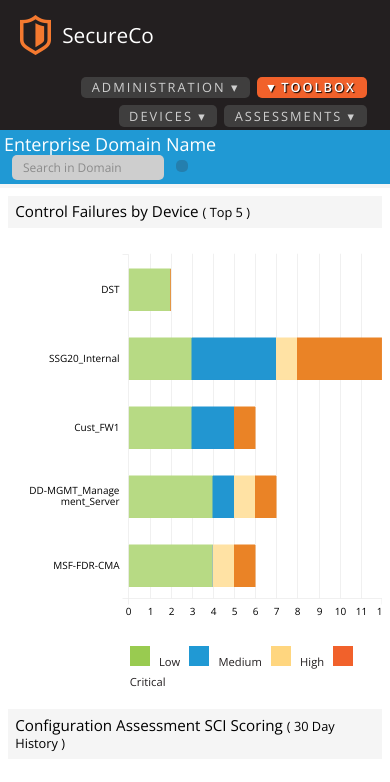
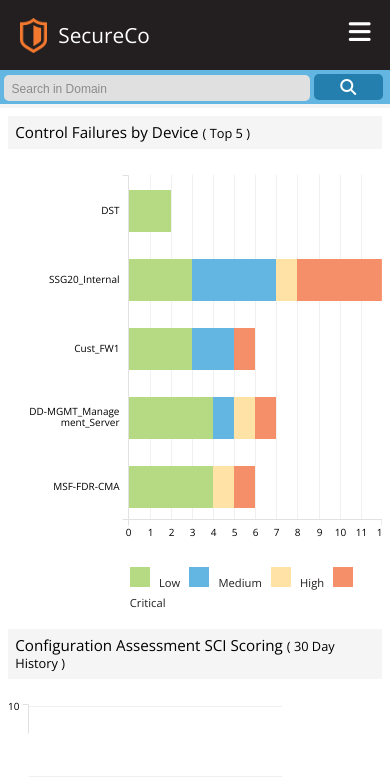
Before and after one commit to annaawang/credera, a website: page dist/index.html in a window 390 px wide. Shown: the top 782 px of the page. Drawn offline with nearby package versions, Linux system fonts and the light colour scheme.

Commit message:
added mobile nav

```diff
--- a/src/sass/_c3-custom.scss
+++ b/src/sass/_c3-custom.scss
@@ -1,6 +1,10 @@
-.c3 line, .c3 path {
+.c3 line  {
 	stroke: $gray-chart;
 	stroke-width: 0.5px;
+}
+
+.c3 path {
+	stroke: $gray-chart;
 }
 
 .c3 text {
@@ -11,22 +15,11 @@
 	display: none;
 }
 
-.legend span {
-    height: 20px;
-    width: 20px;
-    margin-right: 10%;
-    display: inline-block;
-    cursor: pointer;
-    color: $gray-dark;
-    font-size: 0.7rem;
-    padding-top: 3px;
-    padding-left: 20px;
+.c3-circle {
+	fill: white;
+	stroke-width: 2px;
 }
 
-.c3-chart-line {
-	width: 5px;
+.c3-line {
+	stroke-width: 4px;
 }
-
-.c3-circle {
-    stroke-width: 10px;
-}
--- a/src/sass/_components.scss
+++ b/src/sass/_components.scss
@@ -5,7 +5,8 @@
 }
 
 .text {
-
+	display: none;
+	@include media($small) {
 		display: inline-block;
 
 		h1 {
@@ -14,14 +15,28 @@
 			font-size: 18px;
 		}
 	}
+}
 
 .search {
 	display: inline-block;
 	background-color: $gray-lighter;
-	width: 40%;
+	width: 80%;
 	height: 100%;
 	border-radius: 5px;
-	padding: 1.5% 3%;
+	padding: 1% 2%;
+	margin: 0;
+	box-shadow: none;
+	border: none;
+	&::placeholder {
+			font-weight: $font-light;
+			font-size: 12px;
+			color: $gray-input;
+		}
+
+	@include media($small) {
+		display: inline-block;
+		background-color: $gray-lighter;
+		width: 40%;
 		margin: 0 2%;
 
 		h1 {
@@ -29,14 +44,31 @@
 			font-size: 12px;
 			color: $gray-input;
 		}
+
+	}
 }
 
 .search-button {
+	width: 18%;
 	display: inline-block;
 	background-color: $blue-darker;
-	padding: 1.5%;
+	padding: 1%;
+	border-radius: 5px;
+	text-align: center;
+
+	@include media($medium) {
+		padding: 1% 1.5%;
 		height: 100%;
-	border-radius: 5px;
+		width: auto;
+	}
+
+	i {
+		color: white;
+	}
+
+	&:hover i {
+		color: $gray-lighter;
+	}
 }
 
 
--- a/src/sass/_navigation.scss
+++ b/src/sass/_navigation.scss
@@ -18,11 +18,14 @@ nav {
 	height: 100%;
 	vertical-align: middle;
 	padding-bottom: 2%;
+
 	img {
-		height: 80%;
+		height: 35px;
 		display: block;
 		vertical-align: middle;
-
+		@include media($small) {
+			height: 40px;
+		}
 	}
 
 
@@ -43,28 +46,78 @@ nav {
 
 
 //	BUTTON ACTIONS
-.button-container {
-	padding-top: 3px;
+#menu {
+	color: white;
+	font-size: 25px;
+
+	position: absolute;
+	top: 2%;
+	right: 5%;
+
+	@include media($small) {
+		display: none;
+	}
+}
+
+#mobile-nav {
+	z-index: 1;
+	height: 100vh;
+	width: 80%;
+	right: 0;
+	position: absolute;
+	background-color: $gray-dark;
+	display: none;
+	a {
+		text-decoration: none;
+	}
+}
+
+#button-container {
+	display: none;
+	@include media($small) {
+		display: block;
+		padding-top: 3px;
+	}
 }
 
 .button {
-	display: inline-block;
-	float: right;
-	margin: 1%;
-	padding: 1% 3%;
+	display: block;
+	height: 50px;
+	width: 70%;
+	text-align: center;
+	border-radius: 5px;
+	padding: 5%;
 	background-color: $gray-med;
-	border-radius: 5px;
+	margin: 5% auto;
+
 
 	p {
 		font-weight: $font-light;
 		color: $gray-lighter;
+		font-size: 0.8rem;
 		letter-spacing: 2px;
-		font-size: 0.8rem;
 	}
+
+	@include media($small) {
+		display: inline-block;
+		float: right;
+		margin: 1%;
+		padding: 1% 3%;
+		height: auto;
+		width: auto;
+
+		&:hover {
+			background-color: $blue-darker;
+		}
+	}
+
 }
 
 .primary {
 	background-color: $orange;
+	&:hover {
+		background-color: $orange-dark;
+	}
 	// TODO: box shadow
 	p {
 		color: white;
--- a/src/sass/_variables.scss
+++ b/src/sass/_variables.scss
@@ -9,10 +9,10 @@ _________________________________*/
 
 
 //	COLORS
-$blue:		#2099d4;
-$orange:	#f1612b;
-$green:		#99cb50;
-$yellow:	#ffd67f;
+$blue:		#62B6E1;
+$orange:	#F58F6A;
+$green:		#B6D984;
+$yellow:	#FFE2A6;
 $gray-dark:	#231F20;
 
 
@@ -22,9 +22,10 @@ $blue-dark:	 #2484B5;
 $gray-light: #F5F5F5;
 $gray-med:	 #3F3E3E;
 $gray-input: #8b8b8b;
-$gray-lighter: #cecece;
+$gray-lighter: #E0E0E0;
 $gray-lightest: #f5f5f5;
 $orange-light: #F5906A;
+$orange-dark: #F06F40;
 $gray-chart: #e1e1e1;
 
 //	TYPE
```
Also changed, not shown: dist/css/main.css, dist/index.html, dist/js/charts.js, dist/js/nav.js (added). Lines whose indentation alone changed are shown as unchanged.
